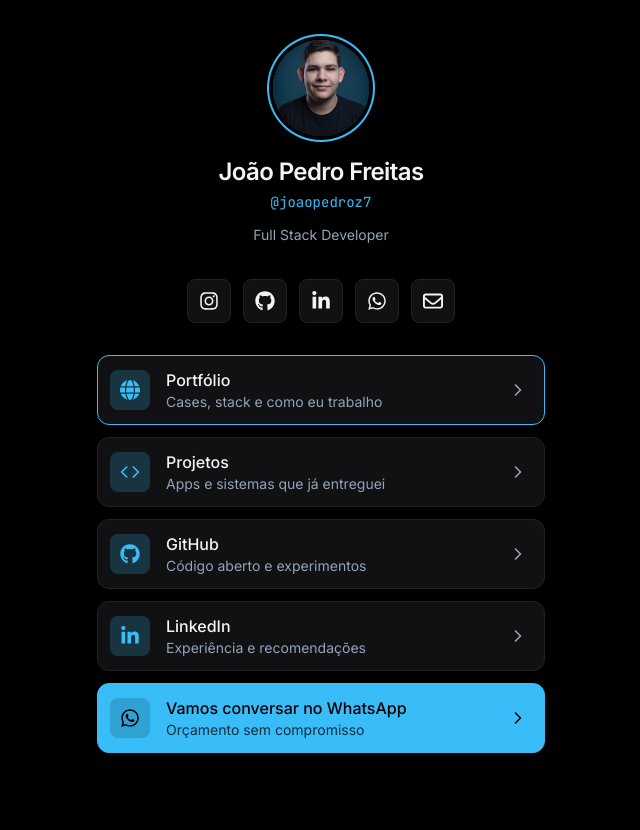
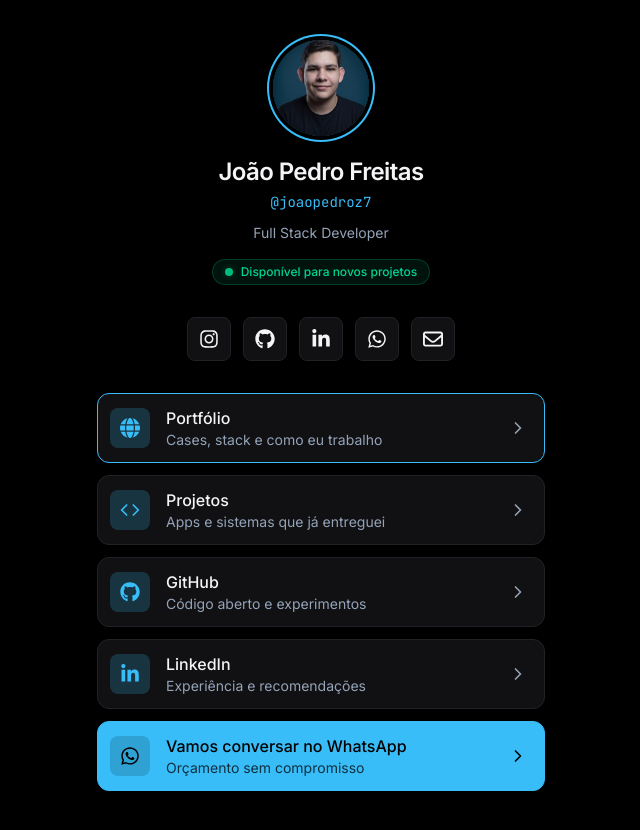
Before and after one commit to JoaoPedroFreitas9/Link-in-Bio, a Next.js app: page / in a window 1280 px wide. Shown: the whole page, without its empty margins (319-959 px from the left). Before the commit the page ends 800 px from the top, so only its background shows below. Built offline with nearby package versions, Linux system fonts and the light colour scheme.

Commit message:
feat: adiciona selo pulsante de disponível para novos projetos

```diff
--- a/components/Profile.tsx
+++ b/components/Profile.tsx
@@ -1,7 +1,14 @@
 import Image from "next/image";
 import type { Profile as ProfileData } from "@/data/links";
 
-export function Profile({ name, handle, headline, avatar }: ProfileData) {
+export function Profile({
+  name,
+  handle,
+  headline,
+  avatar,
+  available = false,
+  availableText = "Disponível para novos projetos",
+}: ProfileData) {
   return (
     <header className="flex flex-col items-center text-center">
       <Image
@@ -14,7 +21,17 @@ export function Profile({ name, handle, headline, avatar }: ProfileData) {
       />
       <h1 className="mt-5 text-2xl font-semibold tracking-tight text-fg">{name}</h1>
       <p className="mt-1 font-mono text-sm text-accent">{handle}</p>
-      <p className="mt-3 max-w-[34ch] text-sm leading-relaxed text-muted">{headline}</p>
+      <p className="mt-2.5 max-w-[34ch] text-sm leading-relaxed text-muted">{headline}</p>
+
+      {available && (
+        <div className="mt-3.5 inline-flex items-center gap-2 rounded-full border border-emerald-500/25 bg-emerald-500/10 px-3 py-1 text-xs font-medium text-emerald-400">
+          <span className="relative flex size-2">
+            <span className="absolute inline-flex size-full animate-ping rounded-full bg-emerald-400 opacity-75" />
+            <span className="relative inline-flex size-2 rounded-full bg-emerald-500" />
+          </span>
+          <span>{availableText}</span>
+        </div>
+      )}
     </header>
   );
 }
--- a/data/links.ts
+++ b/data/links.ts
@@ -14,6 +14,8 @@ export type Profile = {
   handle: string;
   headline: string;
   avatar: string;
+  available?: boolean;
+  availableText?: string;
 };
 
 export type SocialLink = {
@@ -41,6 +43,8 @@ export const profile: Profile = {
   handle: "@joaopedroz7",
   headline: "Full Stack Developer",
   avatar: "/avatar-joao.jpg",
+  available: true,
+  availableText: "Disponível para novos projetos",
 };
 
 export const socials: SocialLink[] = [
```
